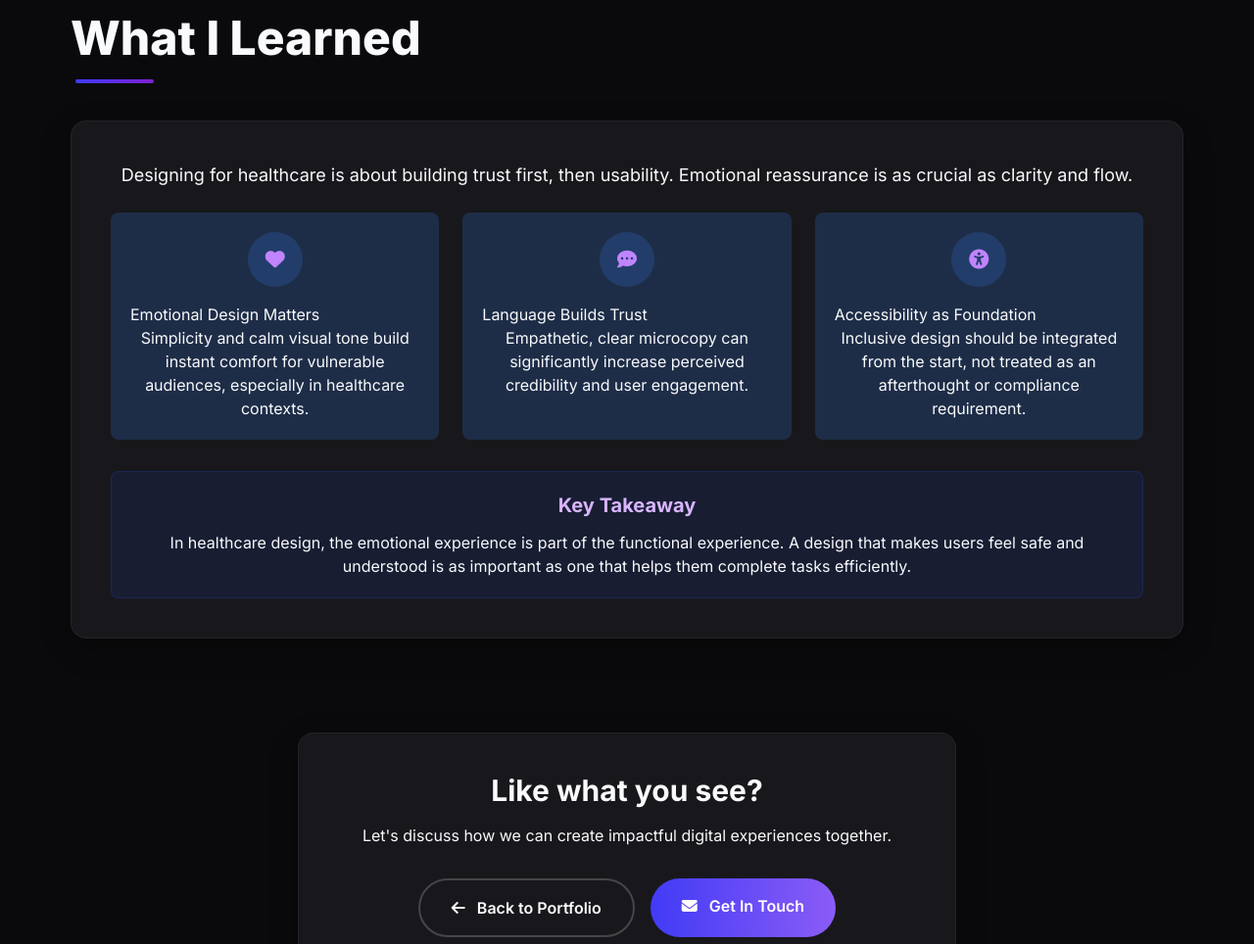
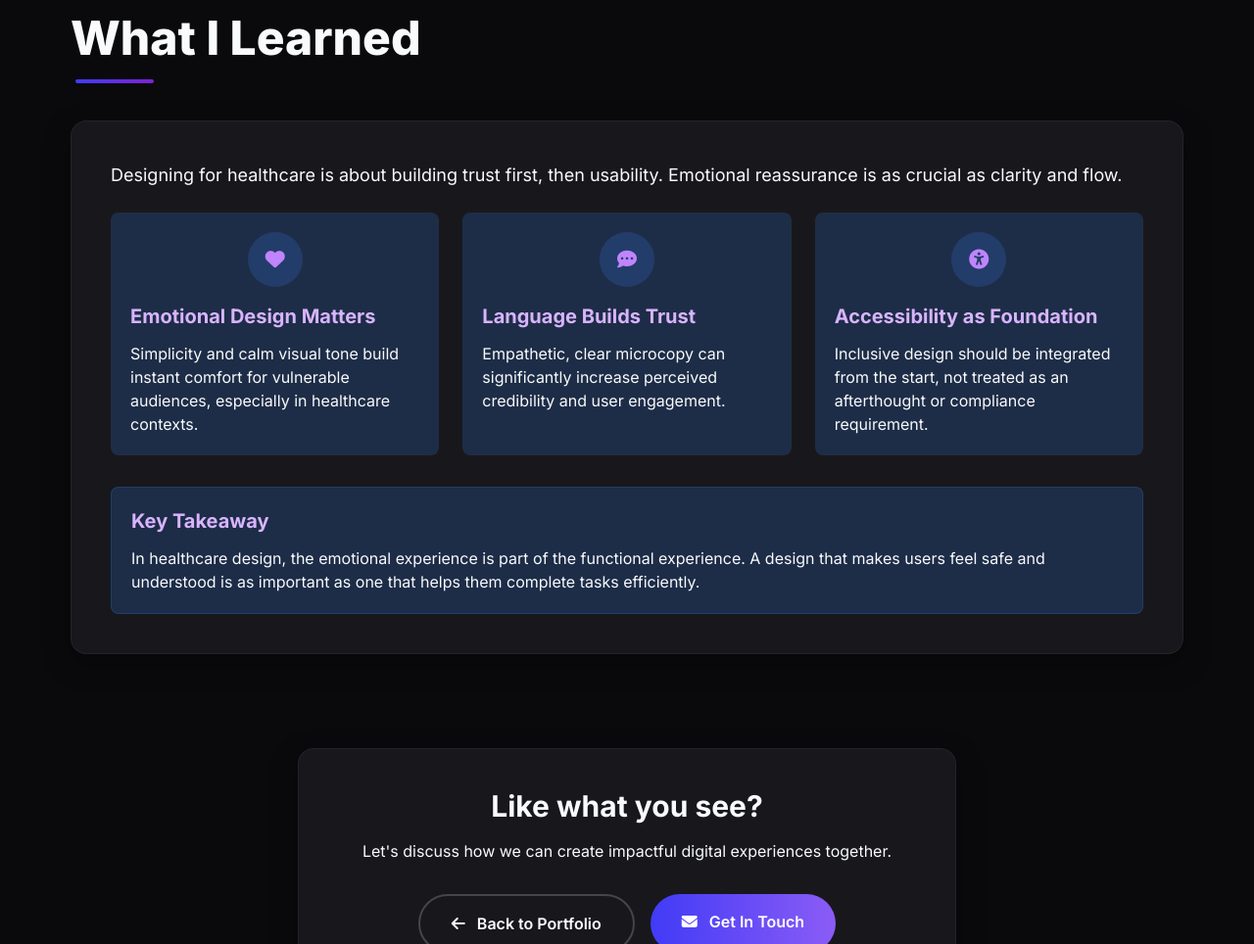
Before and after one commit to kunal0806/uiUx-portfolio, a website: page case-101healthcare.html in a window 1280 px wide. Shown: the part 8022-8986 px from the top of the page at 98% size. Drawn offline with nearby package versions, Linux system fonts and the light colour scheme; a web font is replaced by a local one.

Commit message:
fix issues

```diff
--- a/case-101healthcare.html
+++ b/case-101healthcare.html
@@ -1675,7 +1675,7 @@
     <section id="learnings" class="section" data-aos="fade-up">
       <h2 class="section-title">What I Learned</h2>
       <div class="card">
-        <p class="text-gray mb-6 text-lg leading-relaxed centered-text">
+        <p class="text-gray mb-6 text-lg leading-relaxed">
           Designing for healthcare is about building trust first, then
           usability. Emotional reassurance is as crucial as clarity and flow.
         </p>
@@ -1687,8 +1687,8 @@
             >
               <i class="fas fa-heart text-purple-400 text-xl"></i>
             </div>
-            <h3 class="card-title">Emotional Design Matters</h3>
-            <p class="text-gray centered-text">
+            <h3 class="font-bold text-xl mb-3 text-purple-300">Emotional Design Matters</h3>
+            <p class="text-gray">
               Simplicity and calm visual tone build instant comfort for
               vulnerable audiences, especially in healthcare contexts.
             </p>
@@ -1700,8 +1700,8 @@
             >
               <i class="fas fa-comment-dots text-purple-400 text-xl"></i>
             </div>
-            <h3 class="card-title">Language Builds Trust</h3>
-            <p class="text-gray centered-text">
+            <h3 class="font-bold text-xl mb-3 text-purple-300">Language Builds Trust</h3>
+            <p class="text-gray">
               Empathetic, clear microcopy can significantly increase perceived
               credibility and user engagement.
             </p>
@@ -1713,8 +1713,8 @@
             >
               <i class="fas fa-universal-access text-purple-400 text-xl"></i>
             </div>
-            <h3 class="card-title">Accessibility as Foundation</h3>
-            <p class="text-gray centered-text">
+            <h3 class="font-bold text-xl mb-3 text-purple-300">Accessibility as Foundation</h3>
+            <p class="text-gray">
               Inclusive design should be integrated from the start, not treated
               as an afterthought or compliance requirement.
             </p>
@@ -1722,12 +1722,12 @@
         </div>
 
         <div
-          class="mt-8 p-5 bg-blue-900/20 rounded-lg border border-blue-800/30"
+          class="mt-8 p-5 bg-blue-500/20 rounded-lg border border-blue-500/20"
         >
-          <h3 class="font-bold text-xl mb-3 text-purple-300 centered-text">
+          <h3 class="font-bold text-xl mb-3 text-purple-300">
             Key Takeaway
           </h3>
-          <p class="text-gray centered-text">
+          <p class="text-gray ">
             In healthcare design, the emotional experience is part of the
             functional experience. A design that makes users feel safe and
             understood is as important as one that helps them complete tasks
```
